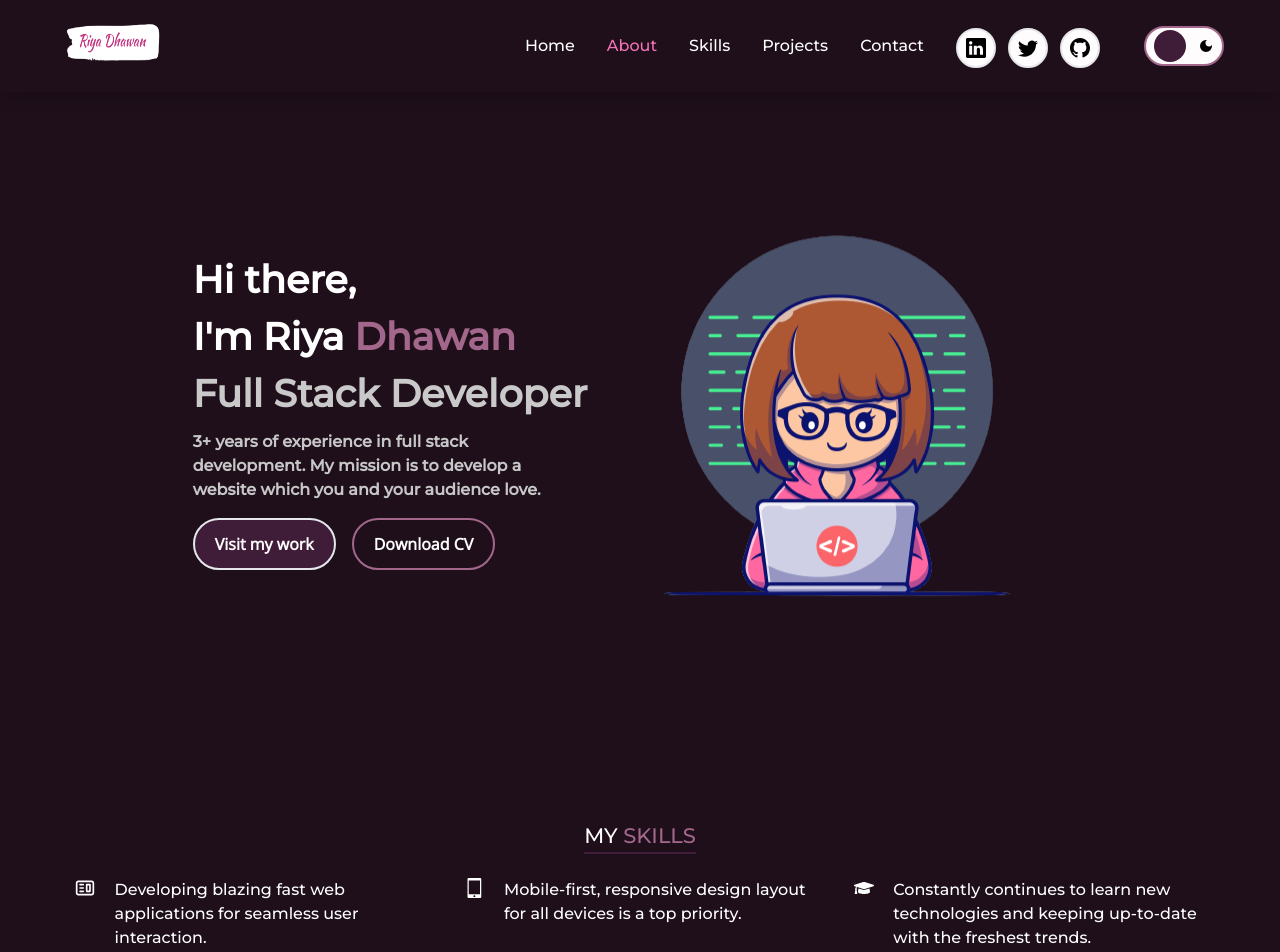
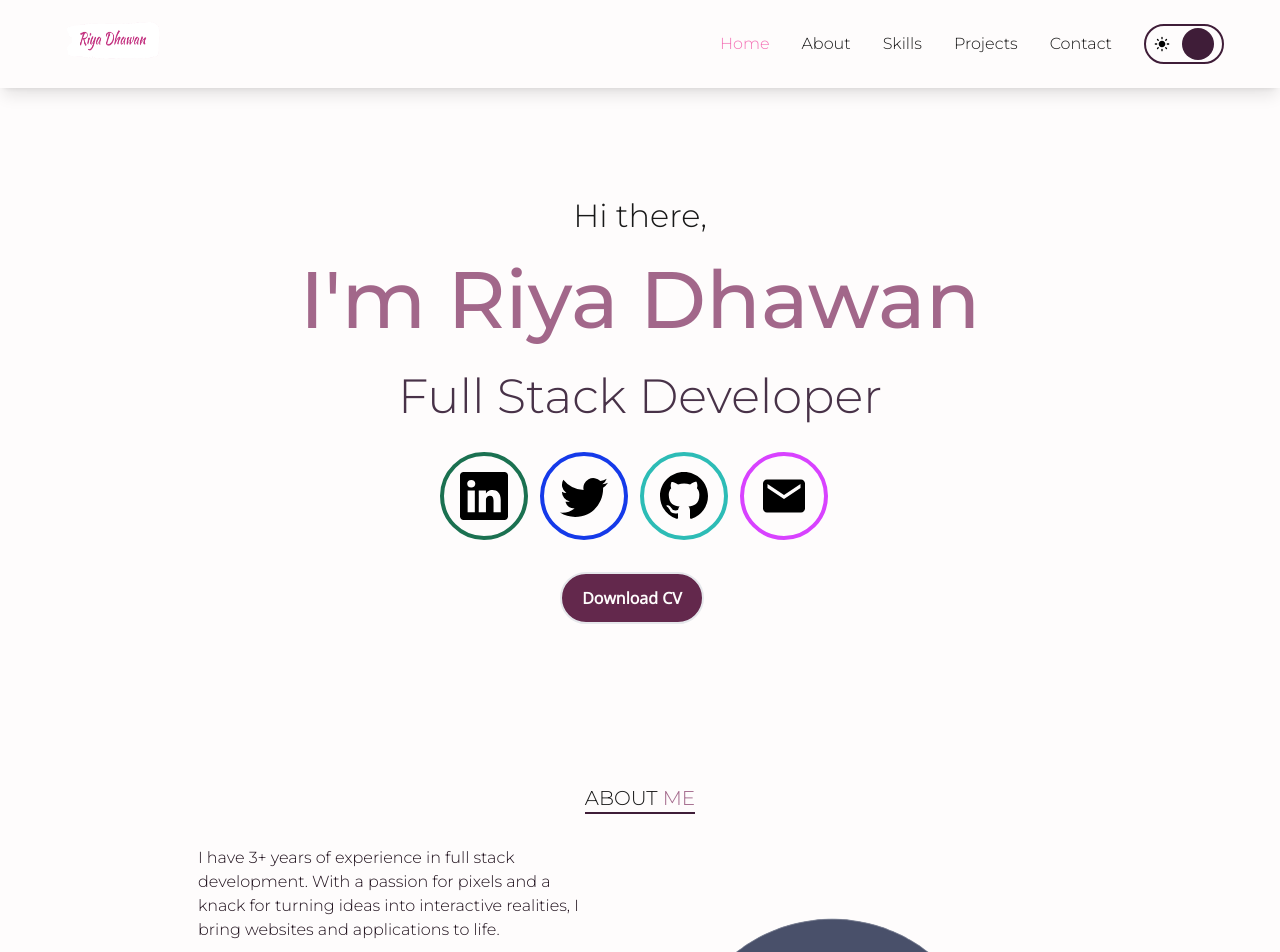
Before and after one commit to Riya267/myportfolio, a React (Create React App) app: page / in a window 1280 px wide. Shown: the top 952 px of the page. Built offline with nearby package versions, Linux system fonts and the light colour scheme.

Commit message:
home and about section refactored

```diff
--- a/src/App.tsx
+++ b/src/App.tsx
@@ -5,6 +5,7 @@ import Contact from './components/Contact'
 import Projects from './components/Projects'
 import Skills from './components/Skills'
 import ScrollToTop from './components/scrollToTop'
+import Home from './components/Home'
 
 function App(): JSX.Element {
 
@@ -12,6 +13,7 @@ function App(): JSX.Element {
     <div className="App">
       <Header  />
       <main id="home">
+        <Home />
         <About />
         <Skills />
         <Projects  />
--- a/src/components/About.tsx
+++ b/src/components/About.tsx
@@ -8,62 +8,39 @@ const About: React.FC = () => {
   const darkModeStyles = 'bg-primary-600 text-white-100 shadow-white'
   const lightModeStyles = 'bg-white-200 text-black-200 shadow-black'
 
-  const handleCVDownload = (): void => {
-    const link = document.createElement('a')
-    link.href = '/RiyaCV.pdf'
-    link.download = 'RiyaCV.pdf'
-    link.click()
-  }
-
   return (
     <section
       id="about"
       className={`${
         isDarkMode ? darkModeStyles : lightModeStyles
-      } font-montserrat py-30 pt-[7rem] lg:pt-40`}
+      } font-montserrat py-30 pt-[7rem] lg:pt-40 font-light`}
     >
-      <div className="container flex flex-col-reverse lg:flex-row justify-center items-center">
+      <div className='container'>
+        <div className='flex flex-col items-center'>
+            <p className="mb-6 text-xl border-b-2 border-primary-500">ABOUT <span className="text-primary-200">ME</span></p>
+        </div>
+        <div className="flex flex-col-reverse lg:flex-row justify-center items-center">
           <div className="flex flex-col justify-center items-center text-center lg:text-left lg:items-start">
-          <p className="text-2xl lg:text-3xl font-bold">
-            Hi there,
-          </p>
-          <p className="text-2xl lg:text-3xl font-bold typing">
-            I'm Riya <span className="text-primary-200">Dhawan</span>
-          </p>
             <p
-          className="text-2xl lg:text-3xl font-bold text-tertiary-200"
-        >
-          Full Stack Developer
-        </p>
-          <p
-            className={`font-bold w-[90%] lg:w-96 mt-2 ${
+              className={`w-[90%] lg:w-96 mt-2 font-light ${
                 isDarkMode ? 'text-white-300' : 'text-primary-600'
               }`}
             >
-            3+ years of experience in full stack development. My mission is to
-            develop a website which you and your audience love.
+             I have 3+ years of experience in full stack development. With a passion for pixels and a knack for turning ideas into interactive realities, I bring websites and applications to life.
+             <br /> <br />From pixel-perfect front-end design to the invisible magic of back-end development, I'm your go-to architect for digital brilliance. My mission? To create user experiences that not only catch the eye but also leave a lasting digital impression.
+             <br /> <br /> Fuelled by curiosity and a commitment to staying ahead in the tech game, I'm all about turning challenges into opportunities. Ready to embark on a digital adventure together? Let's make your ideas click, tap, and swipe with style! 🚀✨
             </p>
             <div className="flex justify-between">
               <motion.a
                 href="https://github.com/Riya267"
-              className={
-                'font-bold border-2 mr-4 p-3 px-5 mt-4 bg-primary-500 text-white-200 rounded-[100px] font-openSans'
-              }
-              whileHover={{ scale: 1.2 }}
-              whileTap={{ scale: 0.9 }}
-            >
-              Visit my work
-            </motion.a>
-            <motion.button
-              onClick={handleCVDownload}
                 className={`font-bold border-2 mr-4 p-3 px-5 mt-4 ${
                   isDarkMode ? 'border-primary-200' : 'border-primary-500'
                 } rounded-[100px] font-openSans`}
                 whileHover={{ scale: 1.2 }}
                 whileTap={{ scale: 0.9 }}
               >
-              Download CV
-            </motion.button>
+                Visit my work
+              </motion.a>
             </div>
           </div>
           <motion.div
@@ -78,6 +55,7 @@ const About: React.FC = () => {
             <img src="about.png" />
           </motion.div>
         </div>
+      </div>
     </section>
   )
 }
--- a/src/components/Contact.tsx
+++ b/src/components/Contact.tsx
@@ -10,21 +10,21 @@ const Contact: React.FC = () => {
   return (
     <section
       id="contact"
-      className={`${isDarkMode ? darkModeStyles : lightModeStyles} py-40`}
+      className={`${isDarkMode ? darkModeStyles : lightModeStyles} py-40 font-light`}
     >
       <div className="container font-montserrat flex flex-col items-center">
         <p className="mb-6 text-xl border-b-2 border-primary-500">CONTACT <span className="text-primary-200">ME</span></p>
         <div className="grid grid-cols-1 lg:grid-cols-2 gap-4">
           <div className="p-4">
             <p
-              className={`text-2xl lg:text-3xl font-bold ${
+              className={`text-2xl lg:text-3xl font-light ${
                 isDarkMode ? 'text-tertiary-200' : 'text-primary-200'
               }`}
             >
               If Not Now, When? <br /> Lets Work Together!
             </p>
             <p
-              className={`font-bold lg:w-96 mt-8 ${
+              className={`font-light lg:w-96 mt-8 ${
                 isDarkMode ? 'text-white-300' : 'text-tertiary-400'
               }`}
             >
--- a/src/components/Footer.tsx
+++ b/src/components/Footer.tsx
@@ -43,7 +43,7 @@ const Footer: React.FC = () => {
       key={`${item.label}_${index}`}
       className={`lg:border-r p-2 lg:p-4 ${index % 2 === 1 ? 'mt-6' : ''}`}
     >
-      <p className="font-bold font-robotoSlab">{item.label}</p>
+      <p className="font-light font-robotoSlab">{item.label}</p>
       <p className="text-tertiary-300">{item.info}</p>
     </div>
   ))
--- a/src/components/Header.tsx
+++ b/src/components/Header.tsx
@@ -1,12 +1,10 @@
-import React, { useEffect, useMemo, useRef, useState } from 'react'
+import React, { useEffect, useRef, useState } from 'react'
 import { motion } from 'framer-motion'
 import { HashLink } from 'react-router-hash-link'
-import { BsGithub, BsLinkedin, BsTwitter } from 'react-icons/bs'
 import { BiMenuAltLeft } from 'react-icons/bi'
 import { AiOutlineClose } from 'react-icons/ai'
 import { MdDarkMode, MdLightMode } from 'react-icons/md'
 import { useTheme } from '../contexts/themeProvider'
-import handleColorChange from '../utils/setRandomColor'
 
 interface NavItemProps {
   active: boolean
@@ -81,44 +79,6 @@ const Header: React.FC = () => {
     }
   }, [])
 
-    const socialLinks = useMemo(
-    () => [
-      {
-        name: 'LinkedIn',
-        icon: <BsLinkedin color="black" fontSize={20} />,
-        url: 'https://www.linkedin.com/in/riya-dhawan-592ab921a',
-      },
-      {
-        name: 'Twitter',
-        icon: <BsTwitter color="black" fontSize={20} />,
-        url: 'https://twitter.com/riyacec05',
-      },
-      {
-        name: 'GitHub',
-        icon: <BsGithub color="black" fontSize={20} />,
-        url: 'https://github.com/Riya267',
-      },
-    ],
-    []
-  );
-
-  const renderSocialLinks = useMemo(
-    () =>
-      socialLinks.map((link, index) => (
-        <li
-          key={`${link.url}_${index}`}
-          className={'mr-3 border-2 rounded-full p-2 bg-white-200 hover:border-3 hover:border-[var(--changeColor,black)] '}
-          onMouseOver={() => {
-            handleColorChange('changeColor');
-          }}
-        >
-          <a href={link.url} target="_blank">
-            {link.icon}
-          </a>
-        </li>
-      )),
-    [socialLinks]
-  );
 
   const darkModeStyles = 'bg-primary-600 text-white-100 shadow-white'
   const lightModeStyles = 'bg-white-200 text-black-200 shadow-black'
@@ -132,7 +92,7 @@ const Header: React.FC = () => {
     <header
       className={`${
         isDarkMode ? darkModeStyles : lightModeStyles
-      } font-montserrat shadow-lg fixed top-0 w-full z-10`}
+      } font-montserrat shadow-lg fixed top-0 w-full z-10 font-light`}
     >
       <div className={`container ${openMenu ? 'relative py-4' : 'py-2'}`}>
         <div className="lg:flex lg:justify-between">
@@ -203,11 +163,6 @@ const Header: React.FC = () => {
             >
               Contact
             </NavItem>
-            <div className="social-icons">
-              <ul className="flex text-white-200 m-4 mt-5">
-                {renderSocialLinks}
-              </ul>
-            </div>
             <div
               className={`relative m-4 mr-0 w-20 h-10 bg-white-200 border-2 ${
                 isDarkMode ? 'border-primary-200' : 'border-primary-500'
--- /dev/null
+++ b/src/components/Home.tsx
@@ -0,0 +1,96 @@
+import React, { useMemo } from 'react'
+import { motion } from 'framer-motion'
+import { useTheme } from '../contexts/themeProvider'
+import { BsGithub, BsLinkedin, BsTwitter } from 'react-icons/bs'
+import { IoMdMail } from "react-icons/io";
+import handleColorChange from '../utils/setRandomColor';
+
+const Home: React.FC = () => {
+  const { isDarkMode } = useTheme()
+  const darkModeStyles = 'bg-primary-600 text-white-100 shadow-white'
+  const lightModeStyles = 'bg-white-200 text-black-200 shadow-black'
+
+  const handleCVDownload = (): void => {
+    const link = document.createElement('a')
+    link.href = '/RiyaCV.pdf'
+    link.download = 'RiyaCV.pdf'
+    link.click()
+  }
+
+
+  const socialLinks = useMemo(
+    () => [
+      {
+        name: 'LinkedIn',
+        icon: <BsLinkedin color="black" className='text-[1rem] lg:text-[2rem] lg:text-[3rem]'/>,
+        url: 'https://www.linkedin.com/in/riya-dhawan-592ab921a',
+      },
+      {
+        name: 'Twitter',
+        icon: <BsTwitter color="black" className='text-[1rem] lg:text-[2rem] lg:text-[3rem]' />,
+        url: 'https://twitter.com/riyacec05',
+      },
+      {
+        name: 'GitHub',
+        icon: <BsGithub color="black" className='text-[1rem] lg:text-[2rem] lg:text-[3rem]' />,
+        url: 'https://github.com/Riya267',
+      },
+      {
+        name: 'Gmail',
+        icon: <IoMdMail color="black" className='text-[1rem] lg:text-[2rem] lg:text-[3rem]' />,
+        url: 'mailto:riyacec05@gmail.com',
+      },
+    ],
+    []
+  );
+
+
+  return (
+    <section
+      id="home"
+      className={`${
+        isDarkMode ? darkModeStyles : lightModeStyles
+      } font-montserrat py-30 pt-[12rem] font-light`}
+    >
+      <div className="container flex flex-col justify-evenly items-center text-center lg:text-left lg:items-center">
+            <p className="text-[1rem] md:text-[1.5rem] lg:text-[2rem] ">
+                Hi there,
+            </p>
+          <p className="text-[2rem] md:text-[3rem] lg:text-[5rem] font-regular_bold text-primary-200">
+            I'm Riya <span className="text-primary-200">Dhawan</span>
+          </p>
+        <p
+          className={`text-[1.5rem] md:text-[2rem] lg:text-[3rem] ${isDarkMode ? 'text-white-200': 'text-black-300'}`}
+        >
+          Full Stack Developer
+        </p>
+        <div className='social-links'>
+            <ul className="flex text-white-200 m-4 mt-5">
+               {socialLinks.map((link, index) => {
+                handleColorChange(link.name)
+                return <li
+                    key={`${link.url}_${index}`}
+                    className={`mr-3 rounded-full p-2 md:p-4 bg-white-200 border-4`}
+                    style={{ borderColor: `var(--${link.name})`}}
+                >
+                    <a href={link.url} target="_blank">
+                    {link.icon}
+                    </a>
+                </li>
+              })}
+            </ul>
+        </div>
+            <motion.button
+              onClick={handleCVDownload}
+              className={`font-bold border-2 mr-4 p-3 px-5 mt-4 ${isDarkMode ? 'bg-primary-500': 'bg-primary-400 ' } text-white-200 rounded-[100px] font-openSans`}
+              whileHover={{ scale: 1.2 }}
+              whileTap={{ scale: 0.9 }}
+            >
+              Download CV
+            </motion.button>
+      </div>
+    </section>
+  )
+}
+
+export default Home
--- a/src/components/Projects.tsx
+++ b/src/components/Projects.tsx
@@ -53,7 +53,7 @@ const ProjectsGrid: React.FC = () => {
   return projects?.length !== 0 ? (
     <section
       id="projects"
-      className={`${isDarkMode ? darkModeStyles : lightModeStyles}`}
+      className={`${isDarkMode ? darkModeStyles : lightModeStyles} font-light`}
     >
       <div className="container font-montserrat flex flex-col items-center lg:p-10">
         <p className="mb-6 text-xl border-b-2 border-primary-500">My <span className="text-primary-200">PROJECTS</span></p>
--- a/src/components/Skills.tsx
+++ b/src/components/Skills.tsx
@@ -91,7 +91,7 @@ const Skills: React.FC = () => {
       id="skills"
       className={`${
         isDarkMode ? darkModeStyles : lightModeStyles
-      } font-montserrat py-40`}
+      } font-montserrat py-40 font-light`}
     >
       <div className="container font-montserrat flex flex-col items-center">
         <p className="mb-6 text-xl border-b-2 border-primary-500">MY <span className="text-primary-200">SKILLS</span></p>
--- a/src/contexts/themeProvider.tsx
+++ b/src/contexts/themeProvider.tsx
@@ -5,10 +5,10 @@ interface ThemeContextProps {
   toggleDarkMode: () => void;
 }
 
-const ThemeContext = createContext<ThemeContextProps>({ isDarkMode: true, toggleDarkMode: () => {} });
+const ThemeContext = createContext<ThemeContextProps>({ isDarkMode: false, toggleDarkMode: () => {} });
 
 export const ThemeProvider: FC<{ children: ReactNode }> = ({ children }) => {
-  const [isDarkMode, setDarkMode] = useState(true);
+  const [isDarkMode, setDarkMode] = useState(false);
 
   const toggleDarkMode = ():void => {
     setDarkMode((prevMode) => !prevMode);
--- a/src/index.css
+++ b/src/index.css
@@ -5,3 +5,11 @@
 @import 'tailwindcss/base';
 @import 'tailwindcss/components';
 @import 'tailwindcss/utilities';
+
+
+html,body {
+    width: 100%;
+    height: 100%;
+    margin: 0px;
+    padding: 0px;
+}
--- a/src/utils/setRandomColor.ts
+++ b/src/utils/setRandomColor.ts
@@ -1,6 +1,17 @@
-const handleColorChange = (variableName:string): void => {
-    const randomColor = Math.floor(Math.random()*16777215).toString(16);
-    document.body.style.setProperty(`--${variableName}`, "#" + randomColor);
-}
+const handleColorChange = (variableName: string): void => {
+    const generateRandomColor = (): string => {
+      const randomColor = Math.floor(Math.random() * 16777215).toString(16);
+      return "#" + randomColor;
+    };
 
-export default handleColorChange
+    let randomColor = generateRandomColor();
+
+    while (randomColor === "#ffffff" || randomColor === "#000000") {
+      randomColor = generateRandomColor();
+    }
+
+    document.body.style.setProperty(`--${variableName}`, randomColor);
+
+  };
+
+  export default handleColorChange;
--- a/tailwind.config.js
+++ b/tailwind.config.js
@@ -81,25 +81,7 @@ module.exports = {
                 light: 300,
                 regular: 400,
                 bold: 700,
-                regular_bold: 700,
-            },
-            fontSize: {
-                sm: '0.75rem',
-                base: '1rem',
-                l: '1.125rem',
-                xl: '1.313rem',
-                '2xl': '1.75rem',
-                '3xl': '2.375rem',
-                '4xl': '4rem',
-            },
-            lineHeight: {
-                normal: '1',
-                16: '1rem',
-                24: '1.5rem',
-                28: '1.75rem',
-                32: '2rem',
-                40: '2.5rem',
-                72: '4.5rem',
+                regular_bold: 500,
             },
             gap: {
                 desktop: '2rem',
```
Also changed, not shown: public/developerGirl.png (added). Lines whose indentation alone changed are shown as unchanged.
